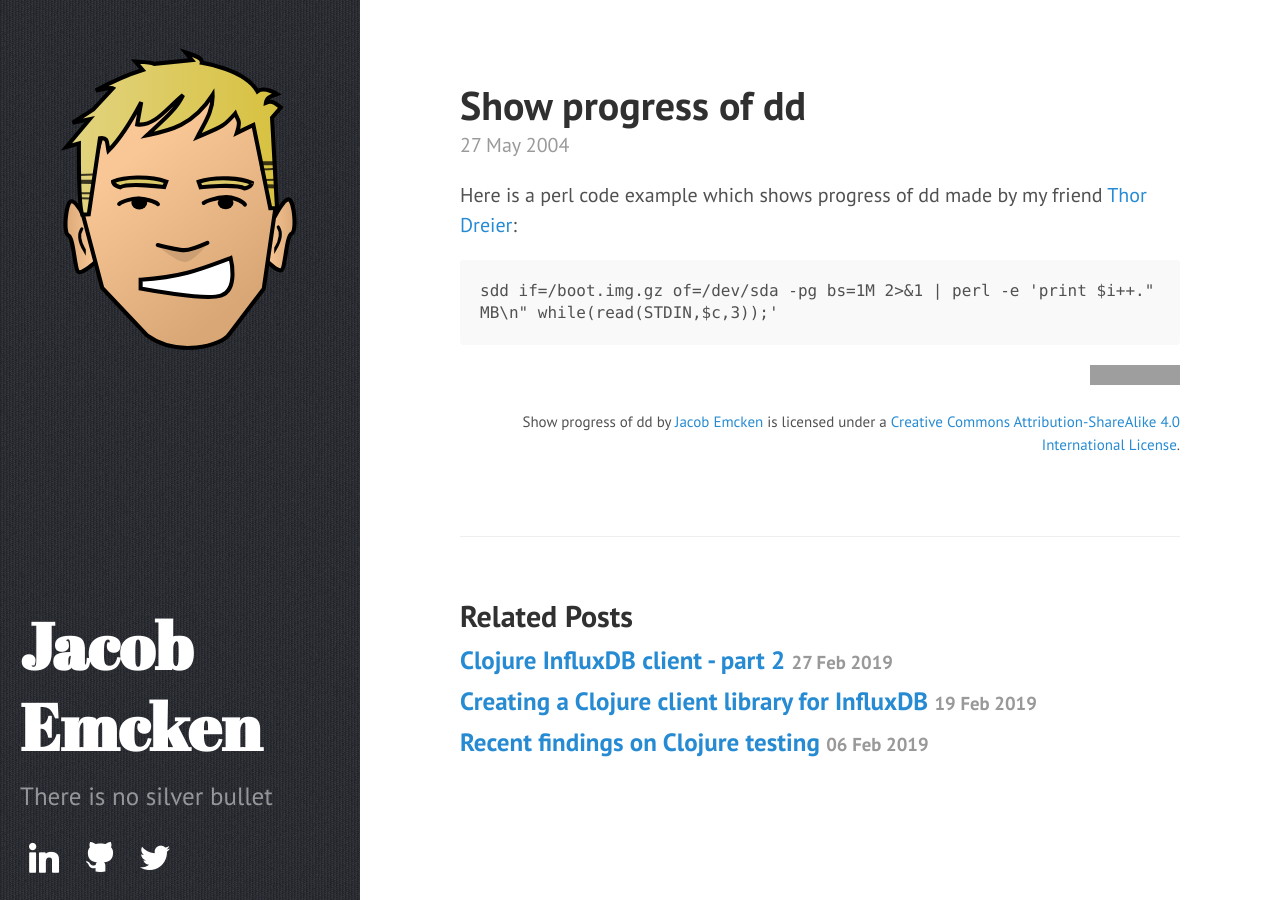
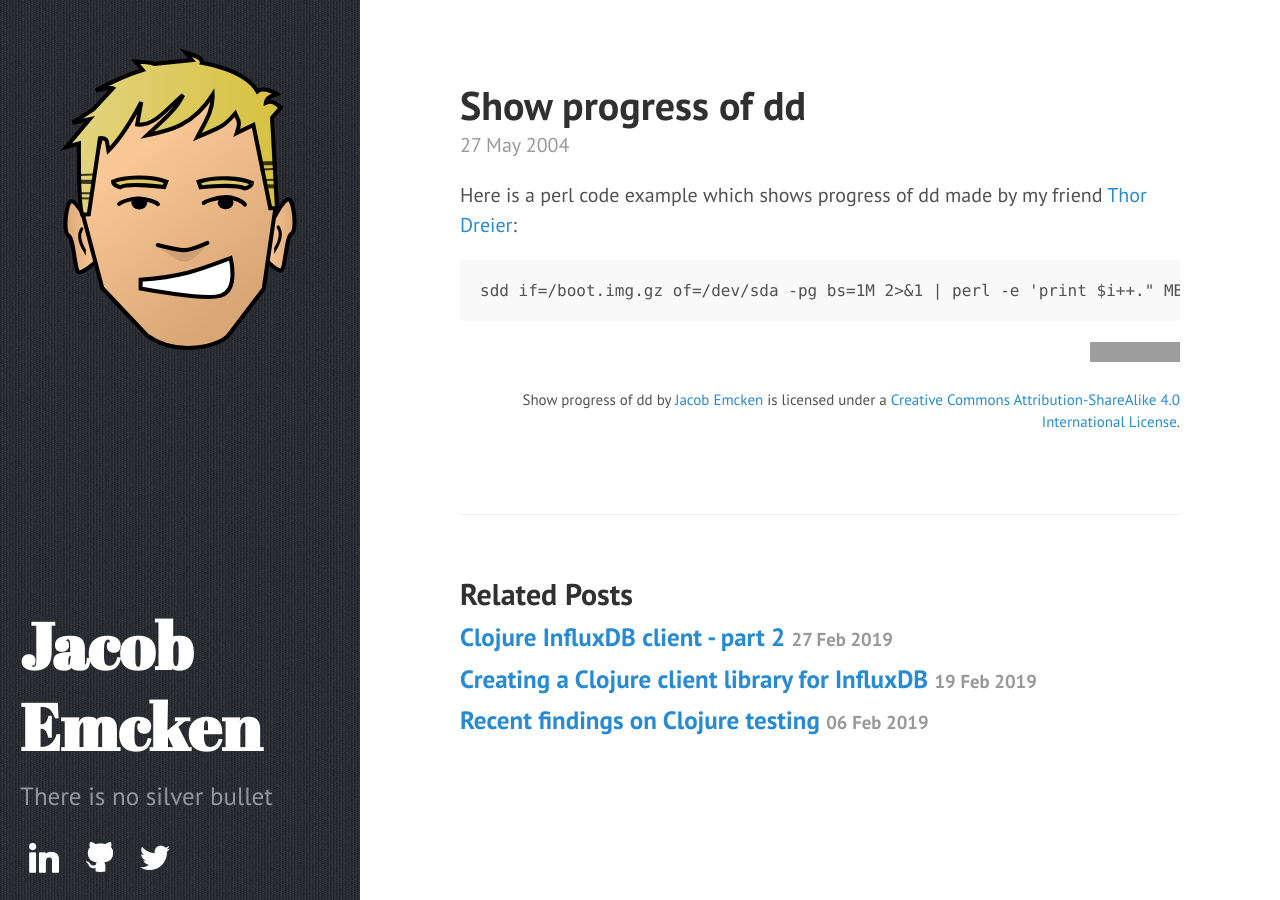
Before and after one commit to jacobemcken/jacobemcken.github.io, a Jekyll site: the page built from _posts/2004-05-27-show-progress-of-dd.markdown, in a window 1280 px wide. Built offline with Jekyll 4.4.1, drawn with Linux system fonts in a browser that asks for light colours; grey boxes are pictures that could not be loaded.

Commit message:
Make code blocks scroll horizontal

```diff
--- a/public/css/poole.css
+++ b/public/css/poole.css
@@ -177,6 +177,7 @@
   font-size: 100%;
   color: inherit;
   background-color: transparent;
+  white-space: pre;
 }
 
 /* Pygments via Jekyll */
@@ -186,6 +187,7 @@
 }
 .highlight pre {
   margin-bottom: 0;
+  overflow-x: auto;
 }
 
 /* Gist via GitHub Pages */
```
